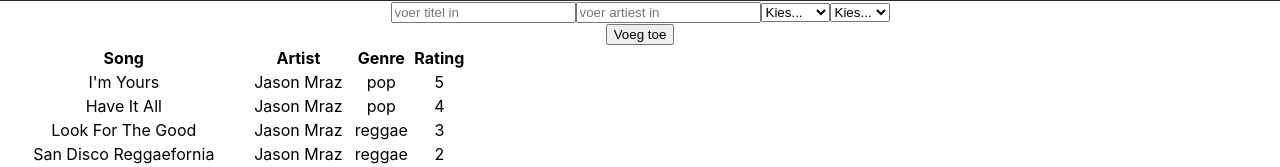
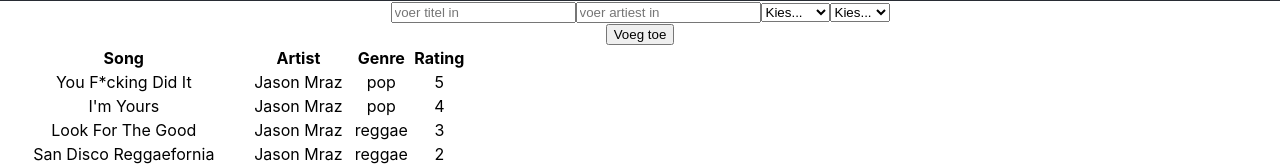
Before and after one commit to MMRijnsburger/Project-React-Lil-Playlist, a React (Create React App) app: page / in a window 1280 px wide. Shown: the part 132-299 px from the top of the page. Built offline with nearby package versions, Linux system fonts and the light colour scheme.

Commit message:
change SongData

```diff
--- a/src/data/SongData.js
+++ b/src/data/SongData.js
@@ -1,14 +1,14 @@
 const SongData = [
     {
         id: 1,
-        title: 'I\'m Yours',
+        title: 'You F*cking Did It',
         artist: 'Jason Mraz',
         genre: 'pop',
         rating: 5
     },
     {
         id: 2,
-        title: 'Have It All',
+        title: 'I\'m Yours',
         artist: 'Jason Mraz',
         genre: 'pop',
         rating: 4
```
